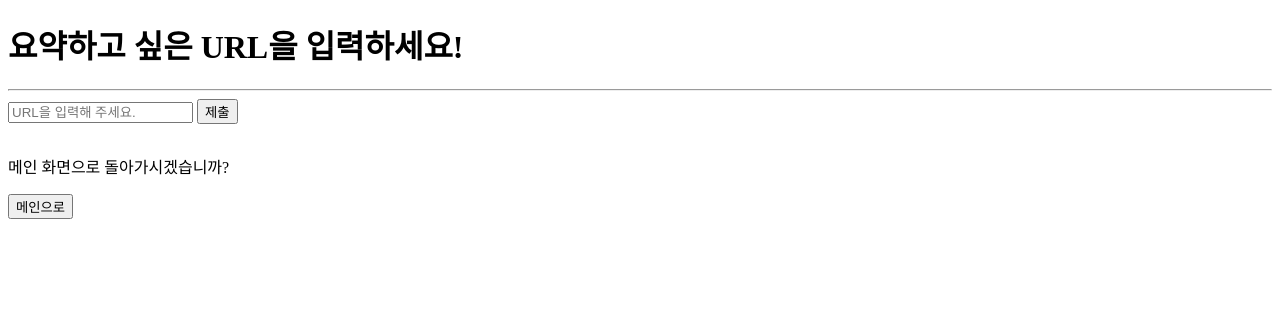
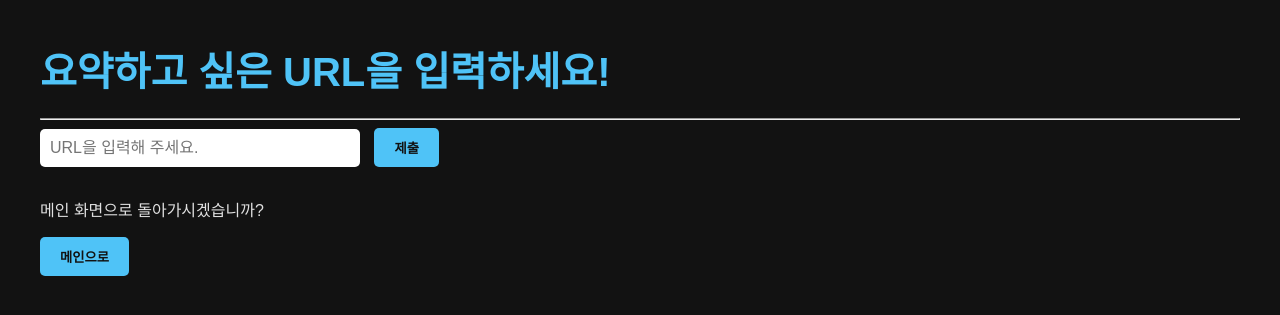
Before and after one commit to nihcod/webProject_summary, a Flask app: page /url in a window 1280 px wide. Shown: the top 315 px of the page. Run offline with Flask 3, Linux system fonts and the light colour scheme.

Commit message:
최종본 css포함, url요약정확성

```diff
--- a/app/url_summary.py
+++ b/app/url_summary.py
@@ -1,6 +1,5 @@
 import requests
 from bs4 import BeautifulSoup
-from urllib.parse import urlparse
 import google.generativeai as ai
 
 ai.configure(api_key="")
@@ -40,48 +39,42 @@ def fetch_text(url):
     try:
         res = requests.get(url, timeout=4)
         soup = BeautifulSoup(res.text, "html.parser")
-
-        title_tag = soup.find("strong", class_="title_post")
+        for tag in soup.find_all(["script", "style", "aside", "footer", "nav", "header", "form", "iframe"]):
+            tag.decompose()
+        for code_tag in soup.find_all(["pre", "code", "textarea"]):
+            code_tag.decompose()
+        texts = []
+        for el in soup.find_all(["p", "h1", "h2", "h3", "h4"]):
+            text = el.get_text(strip=True)
+            if text:
+                texts.append(text)
+        clean_lines = []
+        for line in texts:
+            if len(line) < 40:
+                continue
+            low = line.lower()
+            if any(x in low for x in ["광고", "소개", "kakao", "google"]):
+                continue
+            clean_lines.append(line)
+        content = "\n".join(clean_lines)
+        title_tag = soup.find("title")
         title = title_tag.get_text(strip=True) if title_tag else "웹 페이지"
-
-        mainct = (
-            soup.find("article") or
-            soup.find("main") or
-            soup.find("div", {"id": "content"}) or
-            soup.body
-        )
-        if not mainct:
-            return title, None
-
-        text = mainct.get_text(separator='\n')
-        lines = [line.strip() for line in text.split('\n') if len(line.strip()) > 40]
-        content = '\n'.join(lines)
-
-        return title, content
+        return title, content if clean_lines else None
     except:
         return "웹 페이지", None
 
+
 def summarize_ai(user_input):
-    parse = urlparse(normal_url(user_input))
-    domain = parse.netloc or parse.path
-    safe = safeURL(domain)
-    https = https_ok(domain)
-    scheme="https" if https else "http"
-    url = f"{scheme}://{domain}"
-
+    url = user_input if user_input.startswith("http") else "https://" + user_input
     title, fetch = fetch_text(url)
     if not fetch:
-        return "페이지를 가져올 수 없습니다.", url, safe
+        return "페이지를 가져올 수 없습니다.", url, False
+    command = f"""
+            아래 웹페이지 본문을 읽고 핵심 개념과 주요 내용을 10줄 이내로 요약해줘.
+            서론, 광고, 메뉴, 댓글 등 불필요한 내용은 모두 빼고 중요한 설명만 포함해줘.
 
-    try:
-        command=f'''다음은 어떤 웹페이지의 전체 텍스트야. \n
-        주제는 "{title}"이야. 주제가 있다면 주제 위주로 설명해야돼.\n페이지의 전체 목적이나 소개가 아닌
-        페이지 본문이 설명하고자 하는 핵심 주제와 내용을 10줄이내로 간결하게 요약해줘.\n
-        이 텍스트는 메뉴나 블로그 소개, 사이트 설명 등을 포함할 수도 있는데 넌 그걸 다 제외하고
-        본문 내용중 개념적인 부분, 기술적으로 중요한 내용을 요약해서 설명 해줘야해.\n
-        특히 기술 문서나 블로그면 해당 페이지에서 설명하는 개념이나 기술, 동작방식 위주로 요약해 :
-        \n{fetch[0:5000]}'''
-        res = model.generate_content(command)
-        return res.text.strip(), url, safe and https
-    except Exception as e:
-        return f"오류가 발생하였습니다! : {str(e)}", url, safe
+            웹페이지 제목: {title}
+            본문:  {fetch}
+            """
+    res = model.generate_content(command)
+    return res.text.strip(), url, True
--- a/app/wiki_summary.py
+++ b/app/wiki_summary.py
@@ -1,6 +1,6 @@
 import wikipedia
 from urllib.parse import quote
-def summarize_wikipedia(keyword, lang='ko', max_sentences=5):
+def summarize_wikipedia(keyword, lang='ko', max_sentences=8):
     wikipedia.set_lang(lang)
 
     try:
@@ -19,7 +19,7 @@ def summarize_wikipedia(keyword, lang='ko', max_sentences=5):
     except Exception as e:
         return f"알 수 없는 오류가 발생 하였습니다.: {str(e)}"
 
-def force_summary(keyword, lang='ko', max_sentences=5):
+def force_summary(keyword, lang='ko', max_sentences=8):
     wikipedia.set_lang(lang)
 
     try:
--- /dev/null
+++ b/static/style.css
@@ -0,0 +1,76 @@
+
+body {
+    background-color: #121212;
+    color: #e0e0e0;
+    font-family: 'Pretendard', 'Apple SD Gothic Neo', sans-serif;
+    margin: 40px;
+}
+
+
+h1 {
+    font-size: 2.5rem;
+    color: #4FC3F7;
+    margin-bottom: 20px;
+}
+
+h2 {
+    font-size: 1.5rem;
+    color: #81D4FA;
+}
+
+
+#result {
+    white-space: pre-line;
+    font-size: 1.1rem;
+    line-height: 1.8;
+    background-color: #1e1e1e;
+    padding: 20px;
+    border-radius: 10px;
+    box-shadow: 0 0 10px rgba(0,0,0,0.5);
+}
+
+
+input[type="text"] {
+    width: 300px;
+    padding: 10px;
+    font-size: 1rem;
+    border-radius: 5px;
+    border: none;
+    margin-right: 10px;
+}
+
+input[type="submit"], button {
+    padding: 10px 20px;
+    background-color: #4FC3F7;
+    color: #121212;
+    border: none;
+    border-radius: 5px;
+    cursor: pointer;
+    font-weight: bold;
+    transition: background-color 0.3s;
+}
+
+input[type="submit"]:hover, button:hover {
+    background-color: #03A9F4;
+}
+
+
+.url-option, .wiki-option {
+    background-color: #1f1f1f;
+    border: 1px solid #333;
+    border-radius: 10px;
+    padding: 20px;
+    margin: 20px 0;
+    transition: background-color 0.3s, transform 0.2s;
+}
+
+.url-option:hover, .wiki-option:hover {
+    background-color: #2c2c2c;
+    transform: translateY(-5px);
+}
+
+
+a {
+    text-decoration: none;
+    color: inherit;
+}
--- a/templates/index.html
+++ b/templates/index.html
@@ -3,6 +3,8 @@
 <head>
     <meta charset="UTF-8">
     <meta name="viewport" content="width=device-width, initial-scale=1.0">
+    <link rel="stylesheet" href="{{ url_for('static', filename='style.css') }}">
+
     <title>Document</title>
 </head>
 <body>
--- a/templates/url.html
+++ b/templates/url.html
@@ -3,6 +3,8 @@
 <head>
     <meta charset="UTF-8">
     <meta name="viewport" content="width=device-width, initial-scale=1.0">
+    <link rel="stylesheet" href="{{ url_for('static', filename='style.css') }}">
+
     <title>URL 요약</title>
 </head>
 <body>
--- a/templates/urlresult.html
+++ b/templates/urlresult.html
@@ -3,6 +3,8 @@
 <head>
     <meta charset="UTF-8">
     <meta name="viewport" content="width=device-width, initial-scale=1.0">
+    <link rel="stylesheet" href="{{ url_for('static', filename='style.css') }}">
+
     <title>url 요약 결과</title>
 </head>
 <body>
--- a/templates/wiki.html
+++ b/templates/wiki.html
@@ -3,6 +3,8 @@
 <head>
     <meta charset="UTF-8">
     <meta name="viewport" content="width=device-width, initial-scale=1.0">
+    <link rel="stylesheet" href="{{ url_for('static', filename='style.css') }}">
+
     <title>Wikipedia 검색</title>
 </head>
 <body>
```
